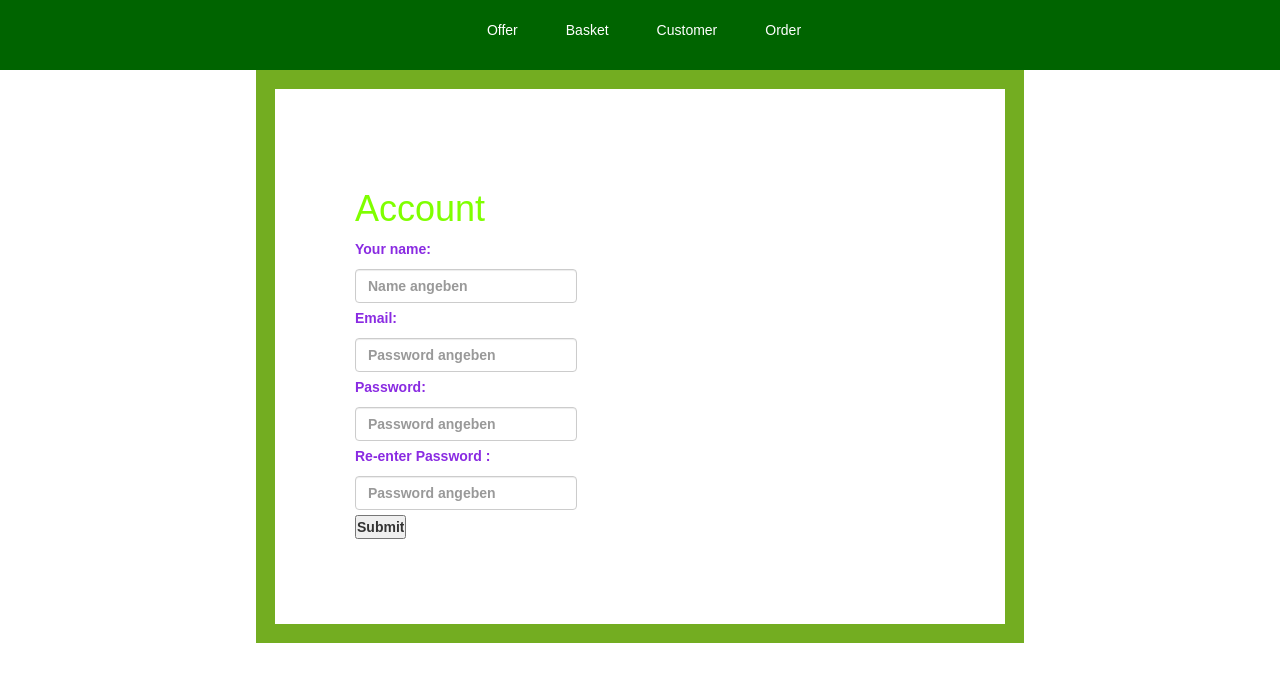
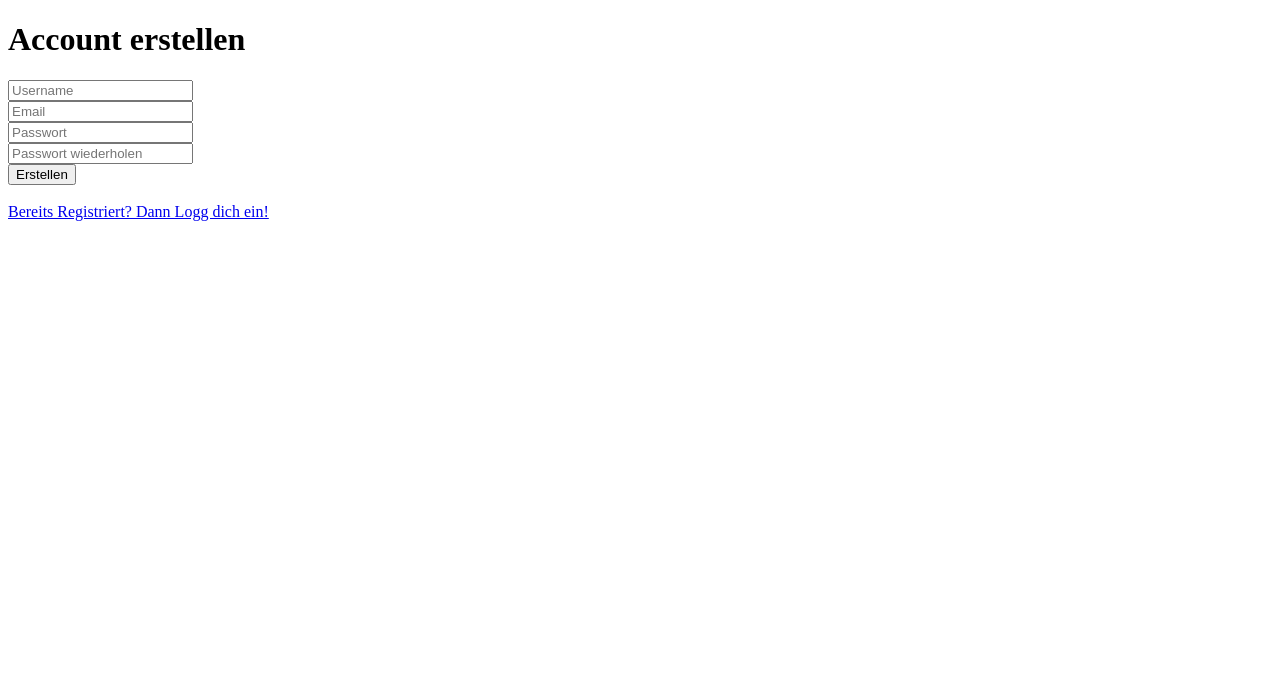
Before and after one commit to florentchrist11/onlineshopping, a PHP site: page /registrieren.php in a window 1280 px wide. Shown: the top 682 px of the page. Run offline with PHP 8.4, Linux system fonts and the light colour scheme.

Commit message:
Add files via upload
PHP Code for register and MYSQL connection the script for the database comming soon

```diff
--- a/registrieren.php
+++ b/registrieren.php
@@ -1,32 +1,53 @@
-
-<?php  require('elements/header.php')       ?>
-
-
-<form action="" class="mb-4">
-       <div class="center">
-         <h1 style="color:chartreuse">  Account</h1>
-       <label > <p style="color:blueviolet" >  Your name:</p>
-           <input type="text" class="form-control" name="username" placeholder="Name angeben">
-           </label><br>
-           <label > <p style="color:blueviolet" >  Email:</p>
-           <input type="email" class="form-control" name="email" placeholder="Password angeben">
-           </label><br>
-           <label > <p style="color:blueviolet" >  Password:</p>
-           <input type="email" class="form-control" name="email" placeholder="Password angeben">
-           </label><br>
-           <label > <p style="color:blueviolet" >  Re-enter Password :</p>
-           <input type="email" class="form-control" name="email" placeholder="Password angeben">
-           </label><br>
-           <label >  <input type="submit" name="create" value="Submit"> </label>
-           </div>
- </form>
-
-
-
-
-
-
-
-
-
-<?php   require('elements/footer.php')        ?>
+<!DOCTYPE html>
+<html lang="en" dir="ltr">
+  <head>
+    <meta charset="utf-8">
+    <title>Account erstellen</title>
+  </head>
+  <body>
+    <?php
+    if(isset($_POST["submit"])){
+      require("mysql.php");
+      $stmt = $mysql->prepare("SELECT * FROM accounts WHERE USERNAME = :user"); //Username überprüfen
+      $stmt->bindParam(":user", $_POST["username"]);
+      $stmt->execute();
+      $count = $stmt->rowCount();
+      if($count == 0){
+        //Username ist frei
+        $stmt = $mysql->prepare("SELECT * FROM accounts WHERE EMAIL = :email"); //Email überprüfen
+        $stmt->bindParam(":email", $_POST["email"]);
+        $stmt->execute();
+        $count = $stmt->rowCount();
+        if($count == 0){
+          if($_POST["pw"] == $_POST["pw2"]){
+            //User anlegen
+            $stmt = $mysql->prepare("INSERT INTO accounts (USERNAME, PASSWORD, EMAIL, TOKEN) VALUES (:user, :pw, :email, null)");
+            $stmt->bindParam(":user", $_POST["username"]);
+            $hash = password_hash($_POST["pw"], PASSWORD_BCRYPT);
+            $stmt->bindParam(":pw", $hash);
+            $stmt->bindParam(":email", $_POST["email"]);
+            $stmt->execute();
+            echo "Dein Account wurde angelegt";
+          } else {
+            echo "Die Passwörter stimmen nicht überein";
+          }
+        } else {
+          echo "Email bereits vergeben";
+        }
+      } else {
+        echo "Der Username ist bereits vergeben";
+      }
+    }
+     ?>
+    <h1>Account erstellen</h1>
+    <form action="registrieren.php" method="post">
+      <input type="text" name="username" placeholder="Username" required><br>
+      <input type="text" name="email" placeholder="Email" required><br>
+      <input type="password" name="pw" placeholder="Passwort" required><br>
+      <input type="password" name="pw2" placeholder="Passwort wiederholen" required><br>
+      <button type="submit" name="submit">Erstellen</button>
+    </form>
+    <br>
+    <a href="index.php">Bereits Registriert? Dann Logg dich ein!</a>
+  </body>
+</html>
```
Also changed, not shown: mysql.php (added, +11 -0 lines).
